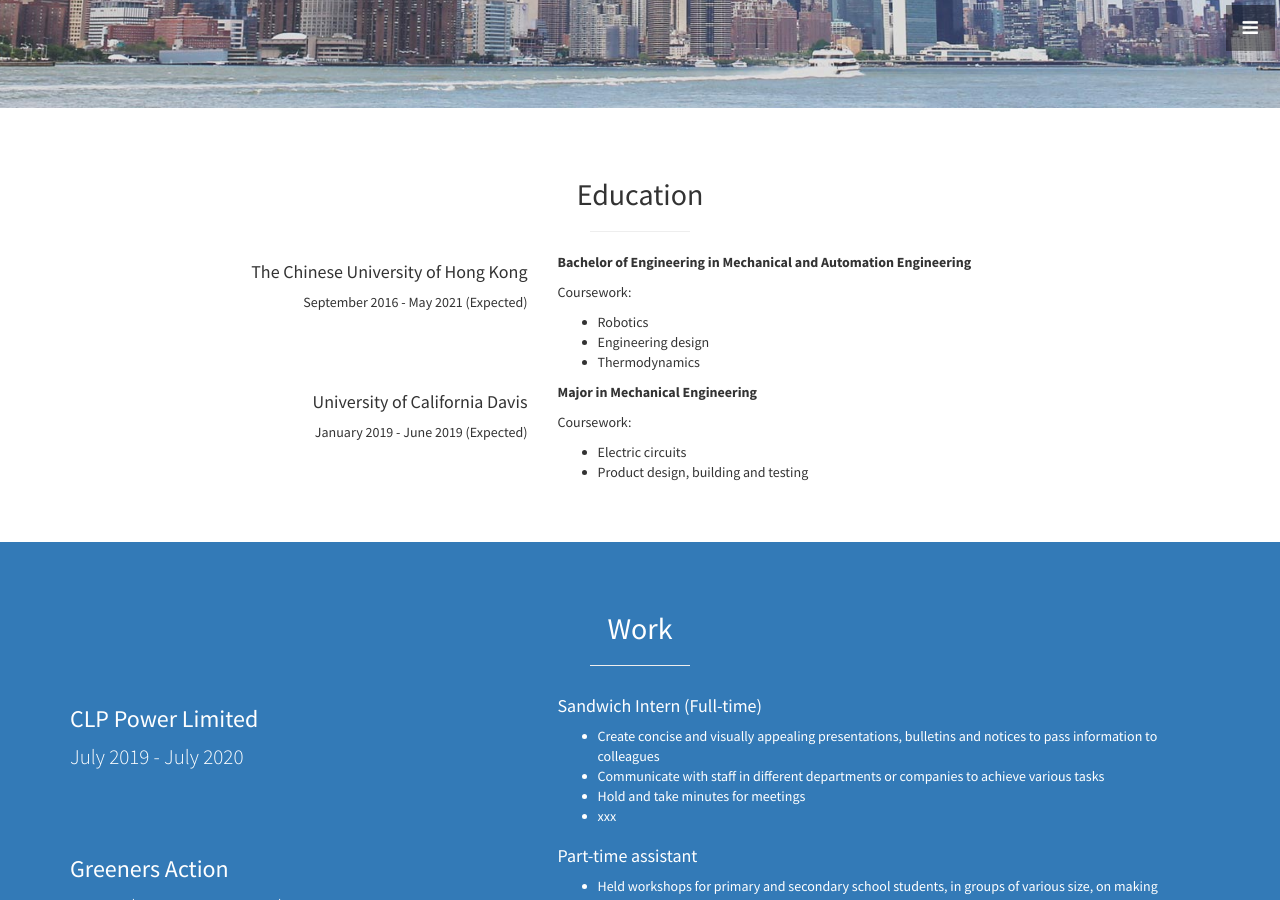
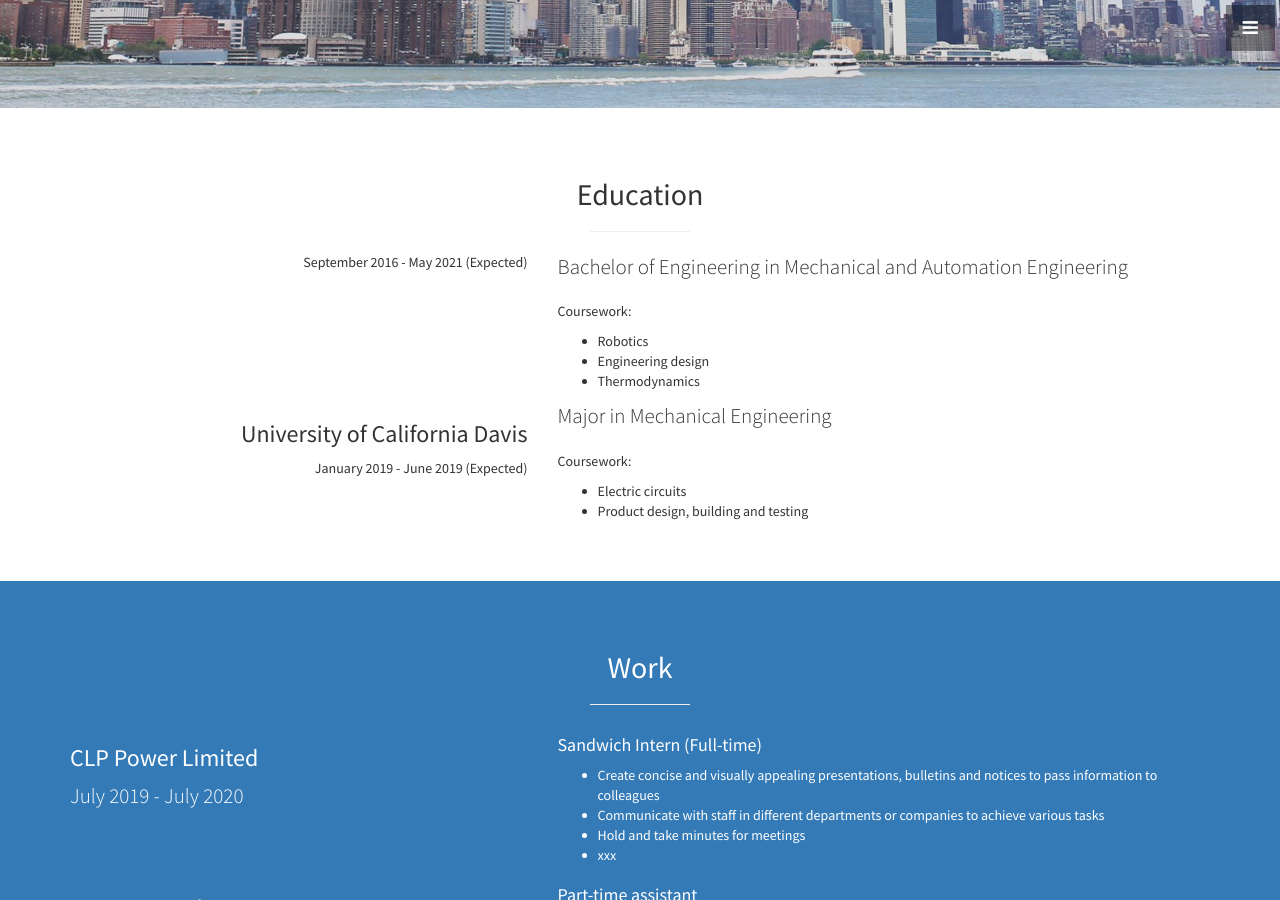
Before and after one commit to leelacceber/stylish-portfolio-jekyll-master, a Jekyll site: the page built from index.html, in a window 1280 px wide and 900 px high, scrolled down 792 px. Built offline with Jekyll 4.4.1, drawn with Linux system fonts in a browser that asks for light colours.

Commit message:
Update education.html

```diff
--- a/_includes/education.html
+++ b/_includes/education.html
@@ -9,11 +9,11 @@
 
     <div class="row">
       <div class="col-md-5 text-right">
-        <h4>The Chinese University of Hong Kong</h4>
+        <h33The Chinese University of Hong Kong</h4>
         <p>September 2016 - May 2021 (Expected)</p>
       </div>
       <div class="col-md-7 text-left">
-        <p><strong>Bachelor of Engineering in Mechanical and Automation Engineering</strong></p>
+        <p class="lead">Bachelor of Engineering in Mechanical and Automation Engineering</p>
         <p>Coursework:</p>
         <ul>
           <li>Robotics</li>
@@ -25,11 +25,11 @@
 
     <div class="row">
       <div class="col-md-5 text-right">
-        <h4>University of California Davis</h4>
+        <h3>University of California Davis</h3>
         <p>January 2019 - June 2019 (Expected)</p>
       </div>
       <div class="col-md-7 text-left">
-        <p><strong>Major in Mechanical Engineering</strong></p>
+        <p class="lead">Major in Mechanical Engineering</p>
         <p>Coursework:</p>
         <ul>
           <li>Electric circuits</li>
```
